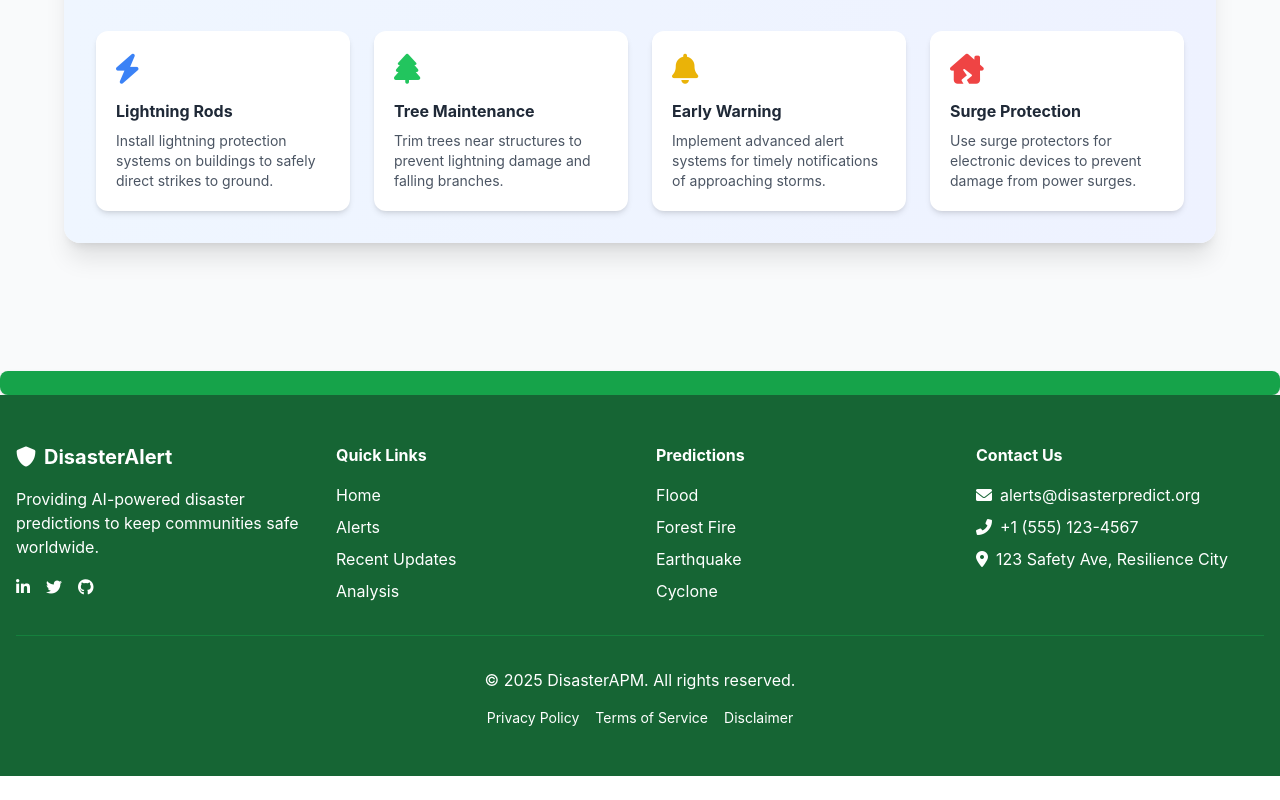
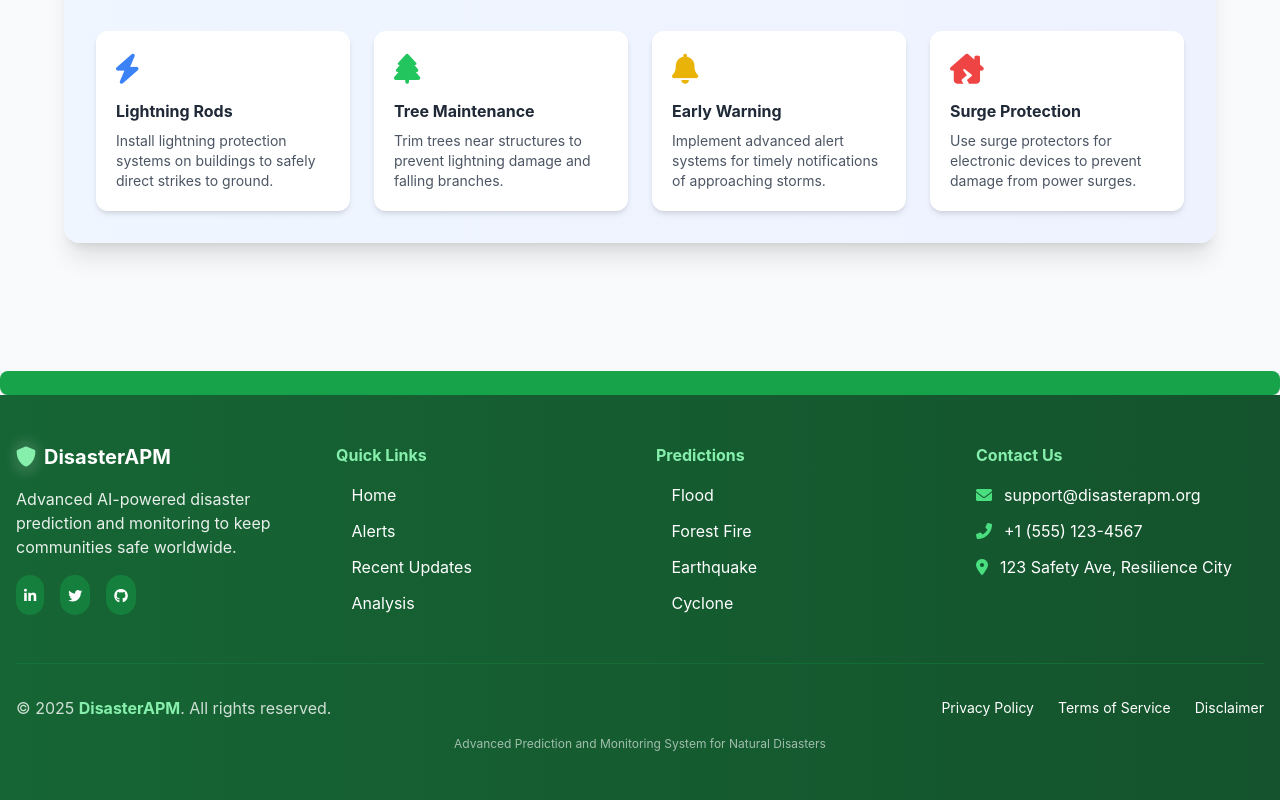
Before and after one commit to Saptakcodes/DisasterAPM-Frontend, a React (Vite) app: page /thunderstorm in a window 1280 px wide. Shown: the part 3345-4145 px from the top of the page. Before the commit the page ends 4121 px from the top, so only its background shows below. Built offline with nearby package versions, Linux system fonts and the light colour scheme.

Commit message:
general-changes-made

```diff
--- a/src/components/Footer.jsx
+++ b/src/components/Footer.jsx
@@ -3,63 +3,131 @@ import { Link } from 'react-router-dom';
 
 const Footer = () => {
   return (
-    <footer className="bg-green-800 text-white py-12">
+    <footer className="bg-gradient-to-r from-green-800 to-green-900 dark:from-green-900 dark:to-green-950 text-white py-12">
       <div className="container mx-auto px-4">
         <div className="grid grid-cols-1 md:grid-cols-4 gap-8">
 
-          {/* Logo & Socials */}
+          {/* Logo & Description */}
           <div>
             <h3 className="text-xl font-bold mb-4 flex items-center">
-              <i className="fas fa-shield-alt mr-2"></i> DisasterAlert
+              <div className="relative mr-2">
+                <div className="absolute -inset-1 bg-white/20 rounded-full blur-sm opacity-50"></div>
+                <i className="fas fa-shield-alt relative text-green-300"></i>
+              </div>
+              DisasterAPM
             </h3>
-            <p className="mb-4">Providing AI-powered disaster predictions to keep communities safe worldwide.</p>
+            <p className="mb-4 text-white/90">
+              Advanced AI-powered disaster prediction and monitoring to keep communities safe worldwide.
+            </p>
             <div className="flex space-x-4">
-              <a href="#" className="text-white hover:text-green-300"><i className="fab fa-linkedin-in"></i></a>
-              <a href="#" className="text-white hover:text-green-300"><i className="fab fa-twitter"></i></a>
-              <a href="#" className="text-white hover:text-green-300"><i className="fab fa-github"></i></a>
+              <a href="#" className="p-2 rounded-full bg-green-700 hover:bg-green-600 transition-all duration-300 transform hover:scale-110" aria-label="LinkedIn">
+                <i className="fab fa-linkedin-in text-sm"></i>
+              </a>
+              <a href="#" className="p-2 rounded-full bg-green-700 hover:bg-green-600 transition-all duration-300 transform hover:scale-110" aria-label="Twitter">
+                <i className="fab fa-twitter text-sm"></i>
+              </a>
+              <a href="#" className="p-2 rounded-full bg-green-700 hover:bg-green-600 transition-all duration-300 transform hover:scale-110" aria-label="GitHub">
+                <i className="fab fa-github text-sm"></i>
+              </a>
             </div>
           </div>
 
           {/* Quick Links */}
           <div>
-            <h4 className="font-bold mb-4">Quick Links</h4>
-            <ul className="space-y-2">
-              <li><Link to="/" className="hover:text-green-300 hover:underline transition">Home</Link></li>
-              <li><Link to="/alerts" className="hover:text-green-300 hover:underline transition">Alerts</Link></li>
-              <li><Link to="/updates" className="hover:text-green-300 hover:underline transition">Recent Updates</Link></li>
-              <li><Link to="/analysis" className="hover:text-green-300 hover:underline transition">Analysis</Link></li>
+            <h4 className="font-bold mb-4 text-green-300">Quick Links</h4>
+            <ul className="space-y-3">
+              <li>
+                <Link to="/" className="hover:text-green-300 transition-all duration-300 flex items-center group">
+                  <i className="fas fa-chevron-right text-xs mr-2 opacity-0 group-hover:opacity-100 transition-opacity duration-300"></i>
+                  Home
+                </Link>
+              </li>
+              <li>
+                <Link to="/alerts" className="hover:text-green-300 transition-all duration-300 flex items-center group">
+                  <i className="fas fa-chevron-right text-xs mr-2 opacity-0 group-hover:opacity-100 transition-opacity duration-300"></i>
+                  Alerts
+                </Link>
+              </li>
+              <li>
+                <Link to="/updates" className="hover:text-green-300 transition-all duration-300 flex items-center group">
+                  <i className="fas fa-chevron-right text-xs mr-2 opacity-0 group-hover:opacity-100 transition-opacity duration-300"></i>
+                  Recent Updates
+                </Link>
+              </li>
+              <li>
+                <Link to="/analysis" className="hover:text-green-300 transition-all duration-300 flex items-center group">
+                  <i className="fas fa-chevron-right text-xs mr-2 opacity-0 group-hover:opacity-100 transition-opacity duration-300"></i>
+                  Analysis
+                </Link>
+              </li>
             </ul>
           </div>
 
           {/* Predictions */}
           <div>
-            <h4 className="font-bold mb-4">Predictions</h4>
-            <ul className="space-y-2">
-              <li><Link to="/flood" className="hover:text-green-300 hover:underline transition">Flood</Link></li>
-              <li><Link to="/fire" className="hover:text-green-300 hover:underline transition">Forest Fire</Link></li>
-              <li><Link to="/earthquake" className="hover:text-green-300 hover:underline transition">Earthquake</Link></li>
-              <li><Link to="/cyclone" className="hover:text-green-300 hover:underline transition">Cyclone</Link></li>
+            <h4 className="font-bold mb-4 text-green-300">Predictions</h4>
+            <ul className="space-y-3">
+              <li>
+                <Link to="/flood" className="hover:text-green-300 transition-all duration-300 flex items-center group">
+                  <i className="fas fa-chevron-right text-xs mr-2 opacity-0 group-hover:opacity-100 transition-opacity duration-300"></i>
+                  Flood
+                </Link>
+              </li>
+              <li>
+                <Link to="/fire" className="hover:text-green-300 transition-all duration-300 flex items-center group">
+                  <i className="fas fa-chevron-right text-xs mr-2 opacity-0 group-hover:opacity-100 transition-opacity duration-300"></i>
+                  Forest Fire
+                </Link>
+              </li>
+              <li>
+                <Link to="/earthquake" className="hover:text-green-300 transition-all duration-300 flex items-center group">
+                  <i className="fas fa-chevron-right text-xs mr-2 opacity-0 group-hover:opacity-100 transition-opacity duration-300"></i>
+                  Earthquake
+                </Link>
+              </li>
+              <li>
+                <Link to="/cyclone" className="hover:text-green-300 transition-all duration-300 flex items-center group">
+                  <i className="fas fa-chevron-right text-xs mr-2 opacity-0 group-hover:opacity-100 transition-opacity duration-300"></i>
+                  Cyclone
+                </Link>
+              </li>
             </ul>
           </div>
 
           {/* Contact */}
           <div>
-            <h4 className="font-bold mb-4">Contact Us</h4>
-            <ul className="space-y-2 text-white">
-              <li className="flex items-start"><i className="fas fa-envelope mt-1 mr-2"></i><span>alerts@disasterpredict.org</span></li>
-              <li className="flex items-start"><i className="fas fa-phone-alt mt-1 mr-2"></i><span>+1 (555) 123-4567</span></li>
-              <li className="flex items-start"><i className="fas fa-map-marker-alt mt-1 mr-2"></i><span>123 Safety Ave, Resilience City</span></li>
+            <h4 className="font-bold mb-4 text-green-300">Contact Us</h4>
+            <ul className="space-y-3">
+              <li className="flex items-start group hover:text-green-300 transition-colors duration-300">
+                <i className="fas fa-envelope mt-1 mr-3 text-green-400 group-hover:scale-110 transition-transform duration-300"></i>
+                <span>support@disasterapm.org</span>
+              </li>
+              <li className="flex items-start group hover:text-green-300 transition-colors duration-300">
+                <i className="fas fa-phone-alt mt-1 mr-3 text-green-400 group-hover:scale-110 transition-transform duration-300"></i>
+                <span>+1 (555) 123-4567</span>
+              </li>
+              <li className="flex items-start group hover:text-green-300 transition-colors duration-300">
+                <i className="fas fa-map-marker-alt mt-1 mr-3 text-green-400 group-hover:scale-110 transition-transform duration-300"></i>
+                <span>123 Safety Ave, Resilience City</span>
+              </li>
             </ul>
           </div>
         </div>
 
-        <div className="border-t border-green-700 mt-8 pt-8 text-center">
-          <p>&copy; 2025 DisasterAPM. All rights reserved.</p>
-          <div className="mt-4 flex justify-center space-x-4 text-sm">
-            <a href="#" className="hover:text-green-300 transition">Privacy Policy</a>
-            <a href="#" className="hover:text-green-300 transition">Terms of Service</a>
-            <a href="#" className="hover:text-green-300 transition">Disclaimer</a>
+        <div className="border-t border-green-700/50 mt-12 pt-8 text-center">
+          <div className="flex flex-col md:flex-row justify-between items-center space-y-4 md:space-y-0">
+            <p className="text-white/80">
+              &copy; 2025 <span className="font-bold text-green-300">DisasterAPM</span>. All rights reserved.
+            </p>
+            <div className="flex justify-center space-x-6 text-sm">
+              <a href="#" className="hover:text-green-300 transition-colors duration-300 hover:underline">Privacy Policy</a>
+              <a href="#" className="hover:text-green-300 transition-colors duration-300 hover:underline">Terms of Service</a>
+              <a href="#" className="hover:text-green-300 transition-colors duration-300 hover:underline">Disclaimer</a>
+            </div>
           </div>
+          <p className="mt-4 text-xs text-white/60">
+            Advanced Prediction and Monitoring System for Natural Disasters
+          </p>
         </div>
       </div>
     </footer>
```
Also changed, not shown: src/pages/Heatwave.jsx (+94 -17 lines).
